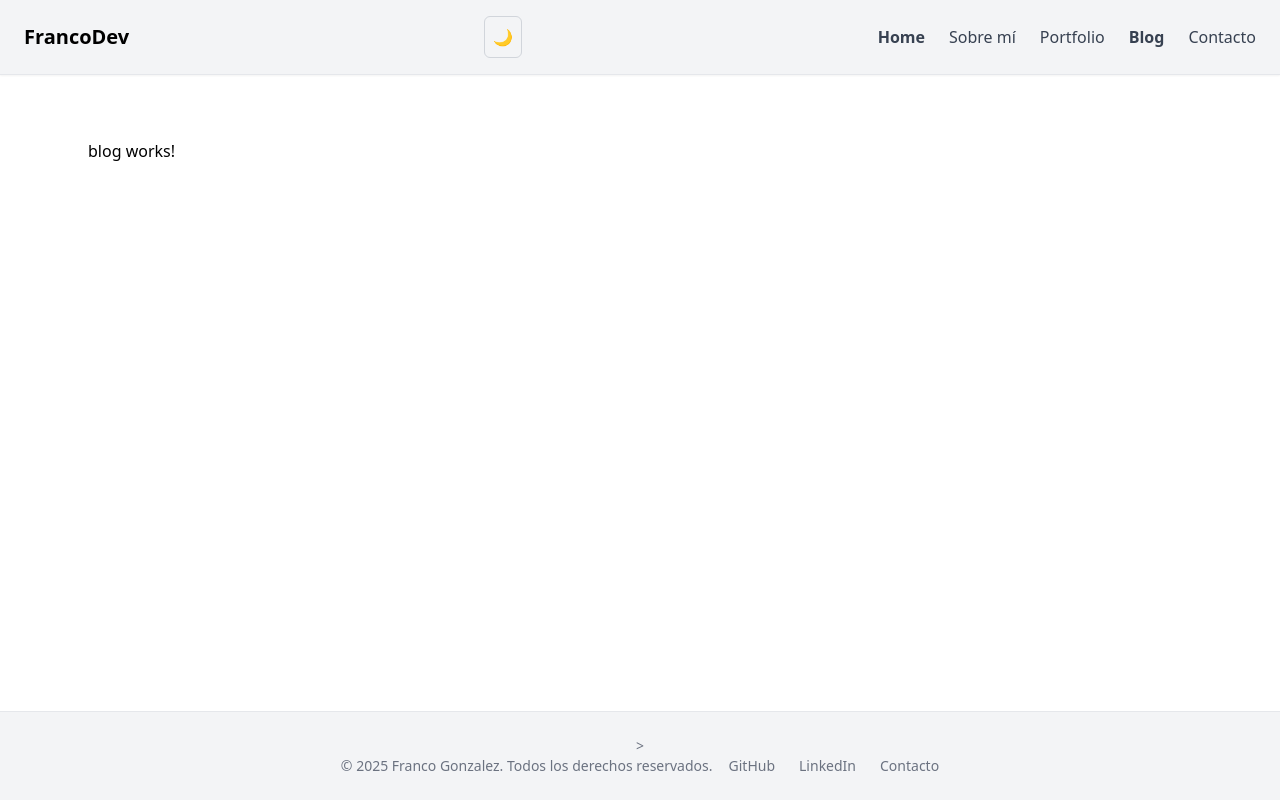
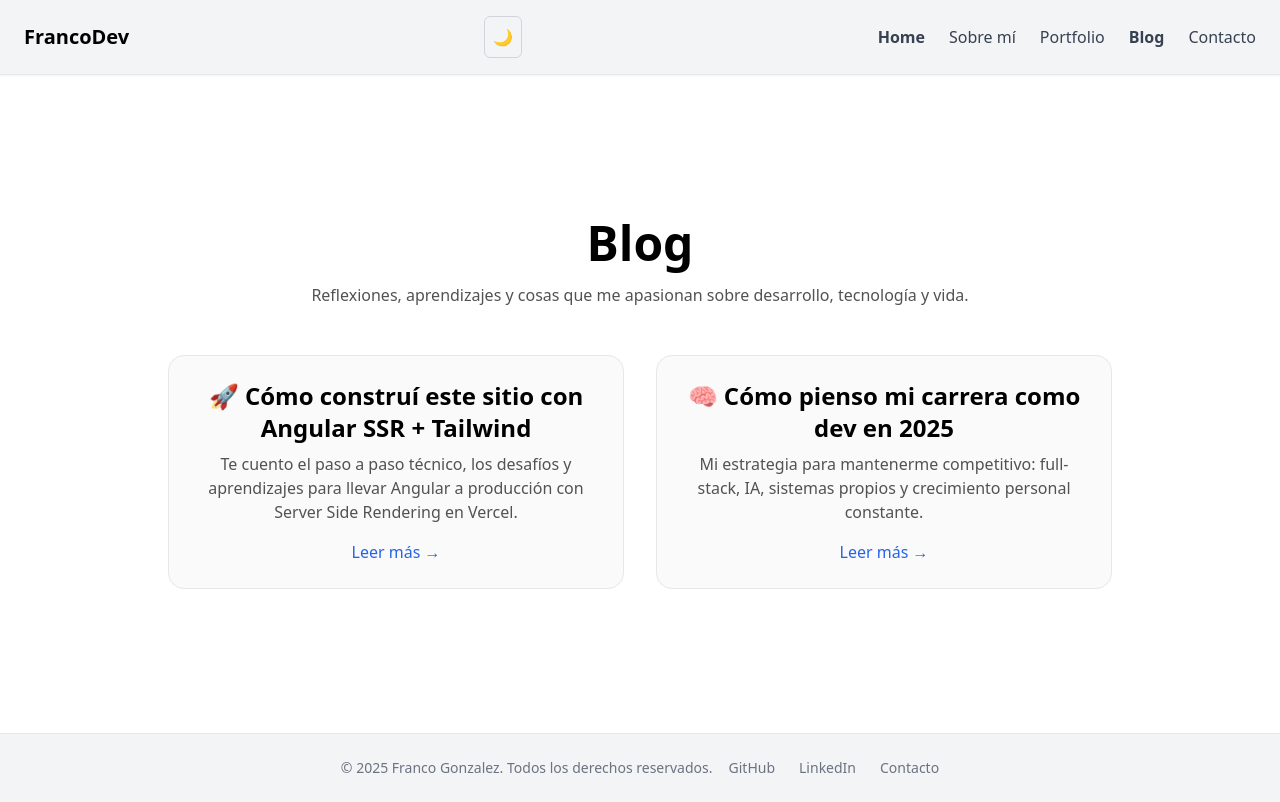
Before and after one commit to Franncogonza/francog.dev, an Angular app: page /blog in a window 1280 px wide. Built offline with nearby package versions, Linux system fonts and the light colour scheme.

Commit message:
feat: agrega sección Blog inicial con estructura y contenido de prueba

```diff
--- a/src/app/layout/main-layout/main-layout.component.html
+++ b/src/app/layout/main-layout/main-layout.component.html
@@ -57,7 +57,6 @@
   <footer
     class="py-6 border-t border-gray-200 dark:border-gray-700 bg-gray-100 dark:bg-gray-900 text-center text-sm text-gray-500 dark:text-gray-400"
   >
-    >
     <div class="flex flex-col sm:flex-row justify-center items-center gap-4">
       <p>© 2025 Franco Gonzalez. Todos los derechos reservados.</p>
 
--- a/src/app/pages/blog/blog.component.html
+++ b/src/app/pages/blog/blog.component.html
@@ -1 +1,34 @@
-<p>blog works!</p>
+<section class="py-20 px-6 md:px-20 bg-white dark:bg-neutral-900">
+  <div class="max-w-5xl mx-auto text-center">
+    <h2 class="text-4xl md:text-5xl font-bold mb-4">Blog</h2>
+    <p class="text-neutral-600 dark:text-neutral-400 mb-12">
+      Reflexiones, aprendizajes y cosas que me apasionan sobre desarrollo, tecnología y vida.
+    </p>
+
+    <div class="grid gap-8 md:grid-cols-2">
+      <div
+        class="border rounded-2xl p-6 hover:shadow-lg transition bg-neutral-50 dark:bg-neutral-800"
+      >
+        <h3 class="text-2xl font-semibold mb-2">
+          🚀 Cómo construí este sitio con Angular SSR + Tailwind
+        </h3>
+        <p class="text-neutral-600 dark:text-neutral-400 mb-4">
+          Te cuento el paso a paso técnico, los desafíos y aprendizajes para llevar Angular a
+          producción con Server Side Rendering en Vercel.
+        </p>
+        <a href="#" class="text-blue-600 dark:text-blue-400 font-medium">Leer más →</a>
+      </div>
+
+      <div
+        class="border rounded-2xl p-6 hover:shadow-lg transition bg-neutral-50 dark:bg-neutral-800"
+      >
+        <h3 class="text-2xl font-semibold mb-2">🧠 Cómo pienso mi carrera como dev en 2025</h3>
+        <p class="text-neutral-600 dark:text-neutral-400 mb-4">
+          Mi estrategia para mantenerme competitivo: full-stack, IA, sistemas propios y crecimiento
+          personal constante.
+        </p>
+        <a href="#" class="text-blue-600 dark:text-blue-400 font-medium">Leer más →</a>
+      </div>
+    </div>
+  </div>
+</section>
--- a/src/app/pages/portfolio/portfolio.component.html
+++ b/src/app/pages/portfolio/portfolio.component.html
@@ -1,4 +1,3 @@
-<p>portfolio works!</p>
 <section class="container py-24">
   <h1 class="heading-lg text-center mb-12">Portfolio 💼</h1>
   <div class="grid grid-cols-1 sm:grid-cols-2 lg:grid-cols-3 gap-8">
```
